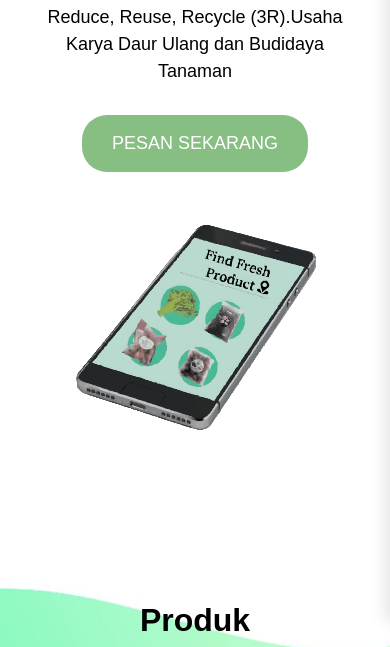
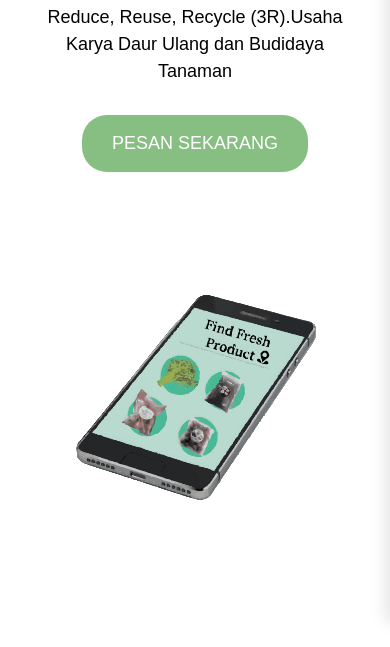
Before and after one commit to toniliu672/man-1-manado, a plain HTML site: page index.html in a window 390 px wide. Shown: the part 222-869 px from the top of the page. Drawn offline with nearby package versions, Linux system fonts and the light colour scheme.

Commit message:
fix margin in home page

```diff
--- a/css/header-section.css
+++ b/css/header-section.css
@@ -167,6 +167,7 @@ header {
 	transform-style: preserve-3d;
 	width: 350px; /* Adjust based on your image's dimensions */
 	/* margin-right: 100px; */
+    margin-top: 50px;
 }
 
 .hover-animate {
@@ -223,7 +224,7 @@ header {
 	}
 	.hero-image img {
 		padding-bottom: -50px;
-		margin-top: -50px;
+		/* margin-top: -50px; */
 		object-fit: contain;
 	}
 }
```
